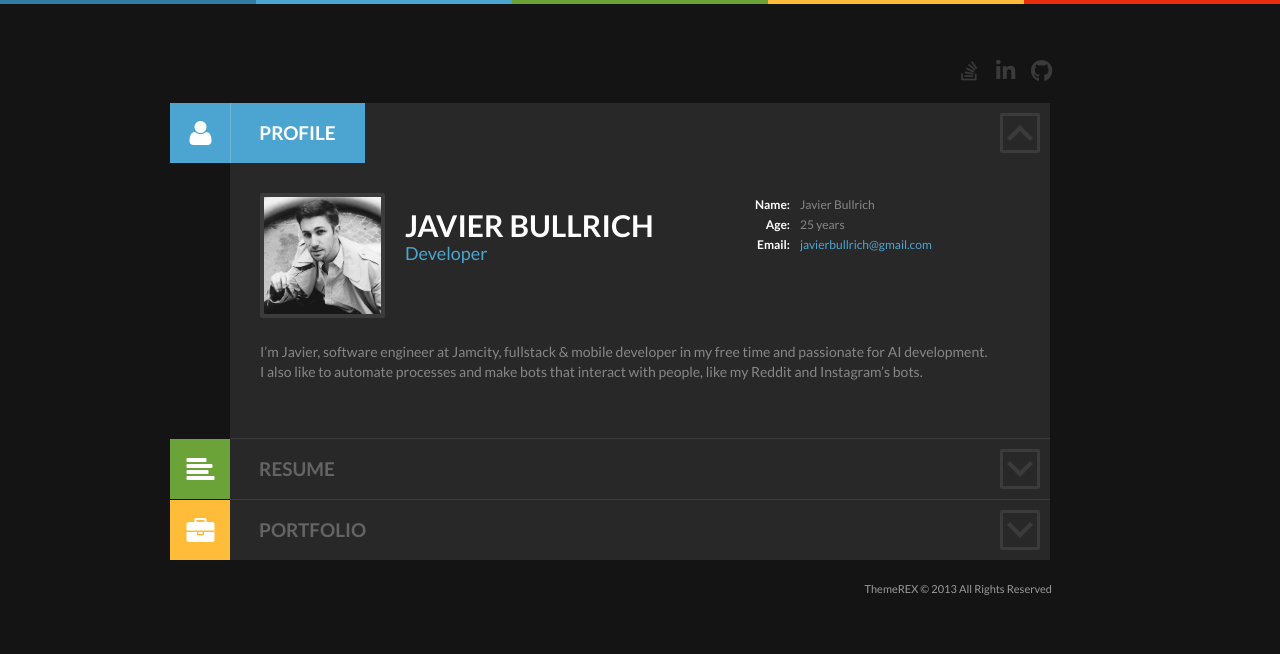
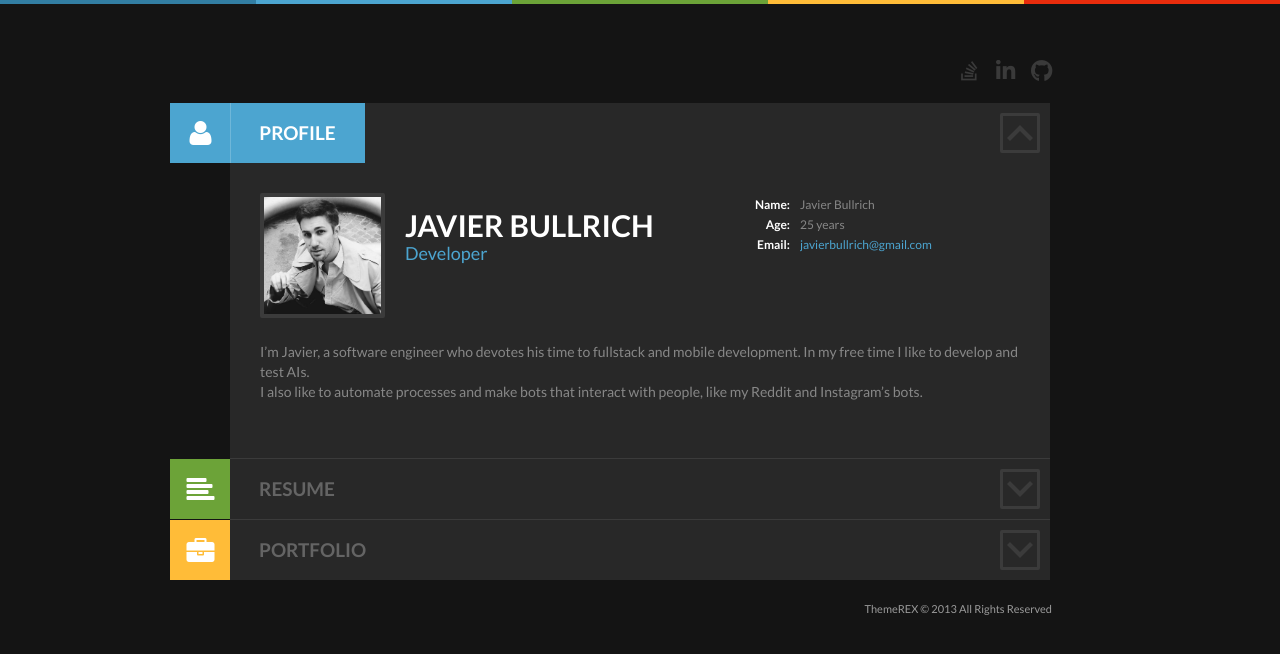
Before and after one commit to Bullrich/bullrich.github.io, a Jekyll site: the page built from index.md, in a window 1280 px wide. Shown: the top 654 px of the page. Built offline with Jekyll 4.4.1, drawn with Linux system fonts in a browser that asks for light colours; nearby versions of some CDN libraries; a script that is not in the unit is left out.

Commit message:
Added Innerspace and fix http error

```diff
--- a/_includes/resume.html
+++ b/_includes/resume.html
@@ -80,7 +80,7 @@
           <article class="post resume_post resume_post_1 first even">
             <div class="post_header resume_post_header">
               <div class="resume_period">{{ employment_item.duration }}</div>
-              <h4 class="post_title"><span class="post_title_icon aqua"></span><a href="https://{{ employment_item.website }}"
+              <h4 class="post_title"><span class="post_title_icon aqua"></span><a href="{{ employment_item.website }}"
                   target="_blank">{{ employment_item.company }}</a></h4>
               <h5 class="post_subtitle">{{ employment_item.title }}</h5>
             </div>
--- a/index.md
+++ b/index.md
@@ -41,6 +41,6 @@
     - ActionScript 3
     - Solidity
 ---
-I'm Javier, software engineer at Jamcity, fullstack & mobile developer in my free time and passionate for AI development.
+I'm Javier, a software engineer who devotes his time to fullstack and mobile development. In my free time I like to develop and test AIs.
 
 I also like to automate processes and make bots that interact with people, like my Reddit and Instagram's bots.
```
Also changed, not shown: _employment/2014-08-dominit.md (+1 -1 lines), _employment/2015-08-artik.md (+1 -1 lines), _employment/2017-02-jamcity.md (+1 -1 lines), _employment/2019-04-innerspace.md (added, +9 -0 lines).
